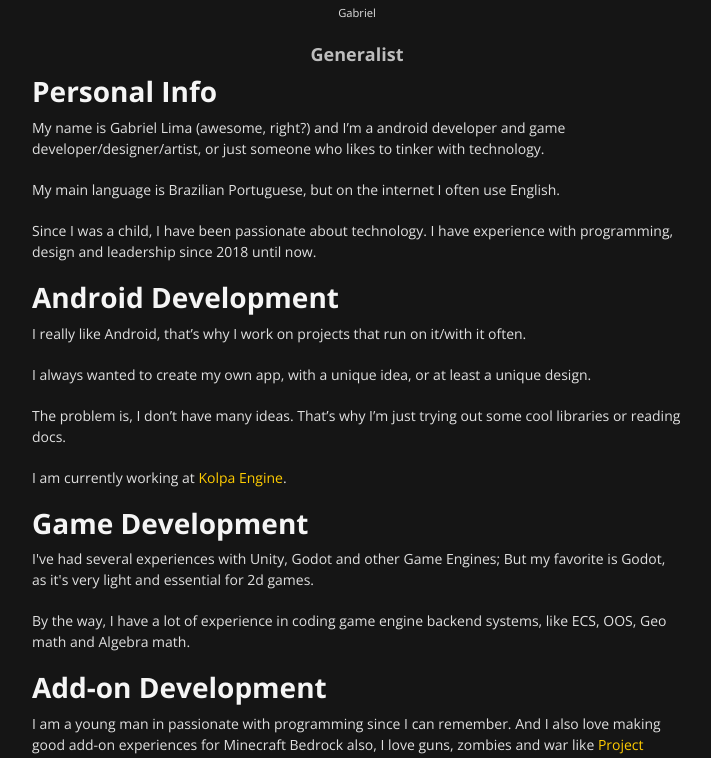
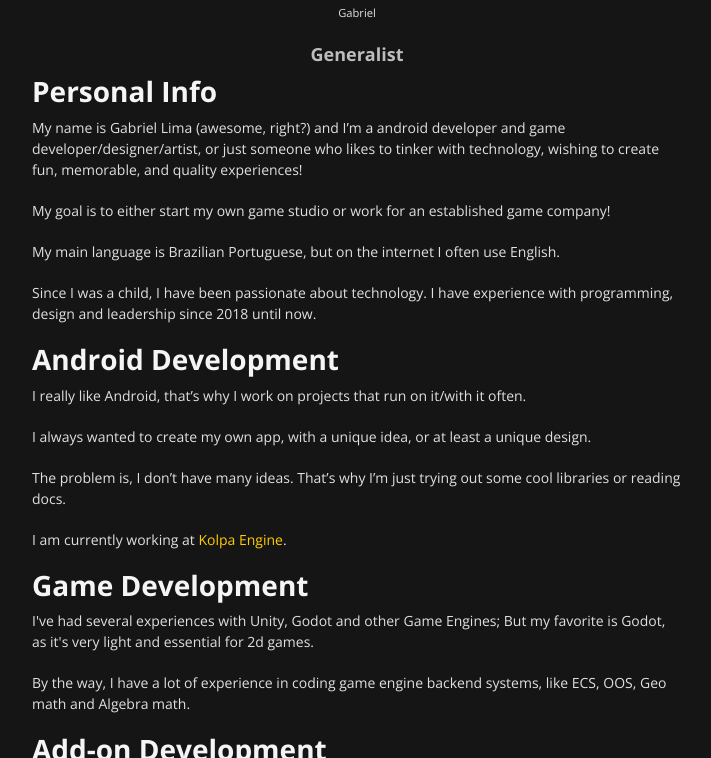
Before and after one commit to gabriel-aplok/gabriel-aplok.github.io, a Jekyll site: the page built from about.html, in a window 1280 px wide and 900 px high, scrolled down 497 px, cut to the strip 142-900 px from the top of the window. Shown: the whole strip, without its empty margins (283-994 px from the left). Built offline with Jekyll 4.4.1, drawn with Linux system fonts in a browser that asks for light colours; Markdown is read by kramdown in place of the engine named in the settings.

Commit message:
update about.html

```diff
--- a/about.html
+++ b/about.html
@@ -15,7 +15,10 @@ title: About
 
 <h1>Personal Info</h1>
 <p>
-	My name is Gabriel Lima (awesome, right?) and I’m a android developer and game developer/designer/artist, or just someone who likes to tinker with technology.
+	My name is Gabriel Lima (awesome, right?) and I’m a android developer and game developer/designer/artist, or just someone who likes to tinker with technology, wishing to create fun, memorable, and quality experiences!
+</p>
+<p>
+	My goal is to either start my own game studio or work for an established game company!
 </p>
 <p>
 	My main language is Brazilian Portuguese, but on the internet I often use English.
```
